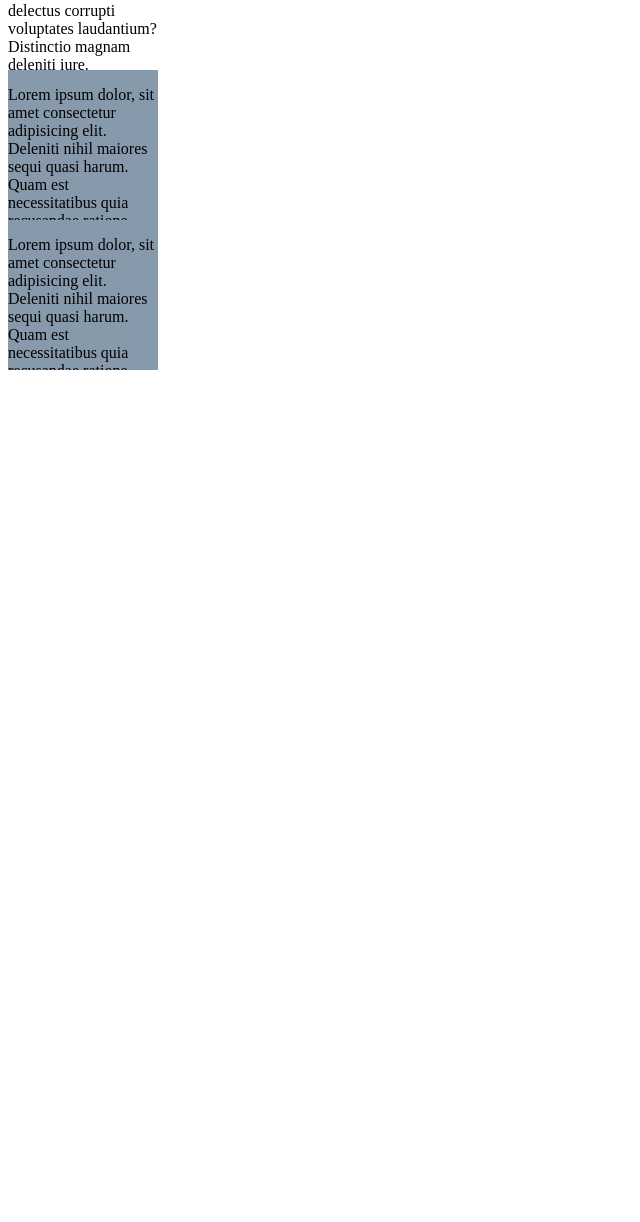
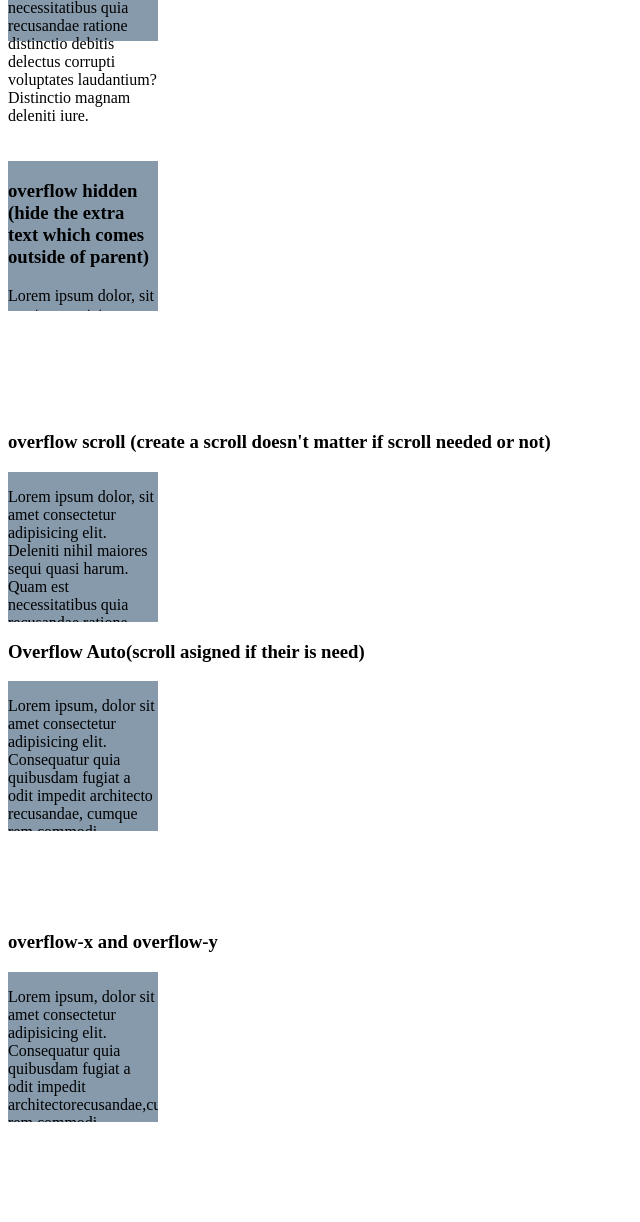
Before and after one commit to Rohit-specs/Frontend, a plain HTML site: page css/list-position-and-overflow.html in a window 1280 px wide. Shown: the part 1249-2471 px from the top of the page, without its empty margins (0-640 px from the left). Before the commit the page ends 1627 px from the top, so only its background shows below. Drawn offline with Linux system fonts and the light colour scheme.

Commit message:
List Position And Overflow completed

```diff
--- a/css/list-position-and-overflow.html
+++ b/css/list-position-and-overflow.html
@@ -123,9 +123,29 @@
         .scroll{
             overflow: scroll;
         }
+        .auto{
+            overflow: auto;
+        }
+        .x-y{
+            overflow-y: auto;
+            overflow-x: hidden;
+        }
+
         /* word-wrap(property) = break-world
         breaks the word to prevent horizontal scroll bar */
 
+        .overflow::-webkit-scrollbar{
+            width: 6px;
+            height: 6px;
+        }
+        .overflow::-webkit-scrollbar-track{
+            background-color: brown;
+            border-radius: 12px;
+        }
+        .overflow::-webkit-scrollbar-thumb{
+            background-color: rgb(241, 194, 133);
+            border-radius: 20px;
+        }
     </style>
 </head>
 <body>
@@ -179,8 +199,9 @@
             <div class="absolute">
                 <p>Lorem, ipsum dolor sit amet consectetur adipisicing elit. Cumque perspiciatis reiciendis molestias porro velit excepturi? </p>
             </div>
-            <h3>Fixed</h3>
+
             <div class="fixed">
+                <h3 style="margin-bottom: 4px;">Position fixed</h3>
                 <img src="/css/cat_img.jpg" width="50px"
                  alt="this is cat image">
             </div>
@@ -195,15 +216,33 @@
             </div>
         </section>
         <section class="propertyoverflow">
+            <h2>Overflow Property</h2>
+            <h3>overflow visible (default value)</h3>
             <div class="overflow visible">
+
                 <p>Lorem ipsum dolor, sit amet consectetur adipisicing elit. Deleniti nihil maiores sequi quasi harum. Quam est necessitatibus quia recusandae ratione distinctio debitis delectus corrupti voluptates laudantium? Distinctio magnam deleniti iure.</p>
             </div>
-            <div class="overflow hidden" style="margin-top: 80px;">
+
+            <div class="overflow hidden" style="margin-block: 120px;">
+                <h3>overflow hidden (hide the extra text which comes outside of parent)</h3>
                 <p>Lorem ipsum dolor, sit amet consectetur adipisicing elit. Deleniti nihil maiores sequi quasi harum. Quam est necessitatibus quia recusandae ratione distinctio debitis delectus corrupti voluptates laudantium? Distinctio magnam deleniti iure.</p>
             </div>
+            <h3>overflow scroll (create a scroll doesn't matter if scroll needed or not)</h3>
             <div class="overflow scroll">
                 <p>Lorem ipsum dolor, sit amet consectetur adipisicing elit. Deleniti nihil maiores sequi quasi harum. Quam est necessitatibus quia recusandae ratione distinctio debitis delectus corrupti voluptates laudantium? Distinctio magnam deleniti iure.</p>
             </div>
+            <h3>Overflow Auto(scroll asigned if their is need)</h3>
+            <div class="overflow auto" style="margin-bottom: 100px;">
+                <p>
+                    Lorem ipsum, dolor sit amet consectetur adipisicing elit. Consequatur quia quibusdam fugiat a odit impedit architecto recusandae, cumque rem commodi voluptate ullam tempora amet atque perferendis nemo repellat nisi consectetur?
+                </p>
+
+            </div>
+            <h3>overflow-x and overflow-y</h3>
+            <div class="overflow x-y" style="margin-bottom: 100px;"><p>
+                    Lorem ipsum, dolor sit amet consectetur adipisicing elit. Consequatur quia quibusdam fugiat a odit impedit architectorecusandae,cumque rem commodi voluptate ullam tempora amet atque perferendis nemo repellat nisi consectetur?
+                </p></div>
+
         </section>
     </main>
 
```
